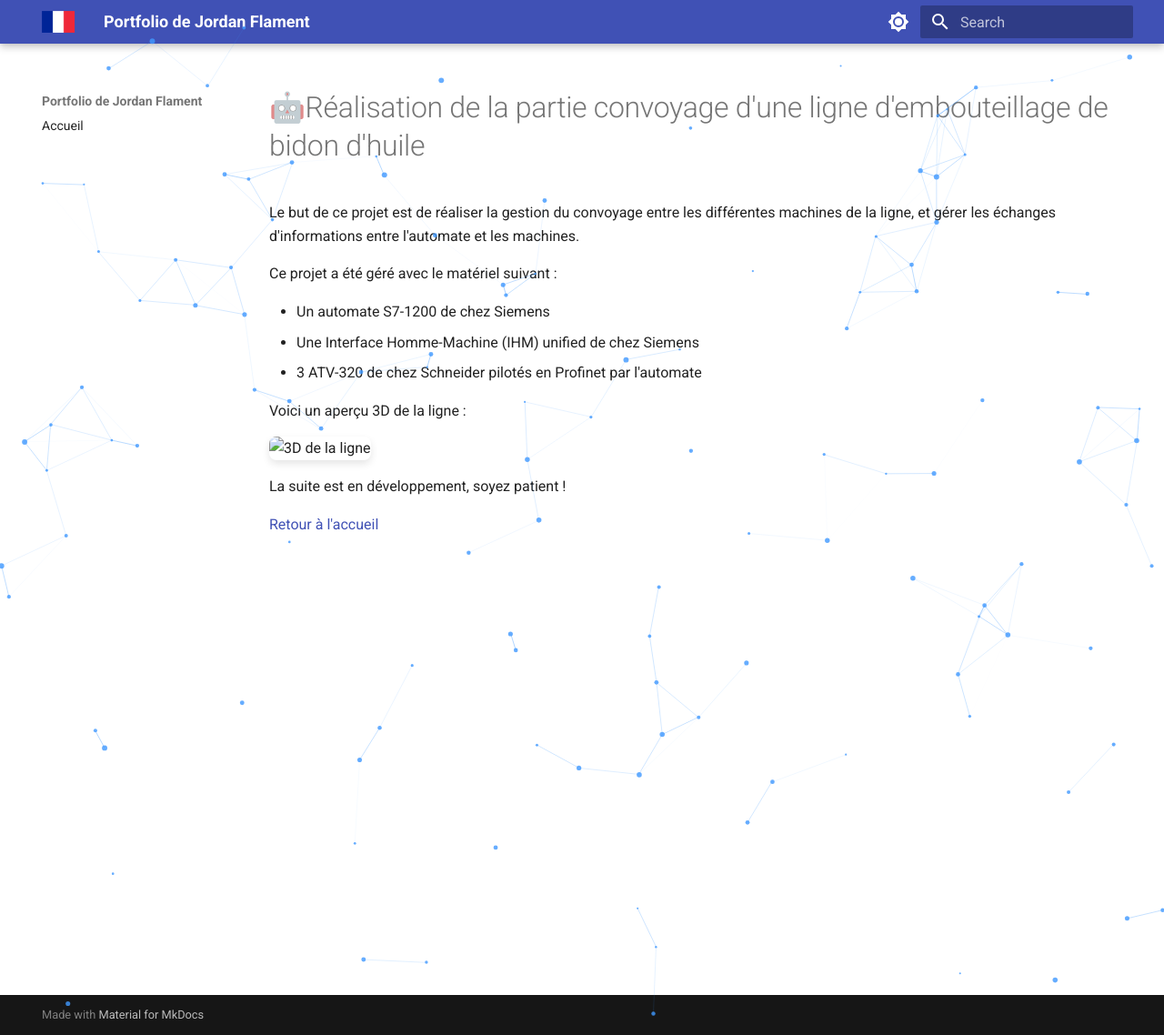
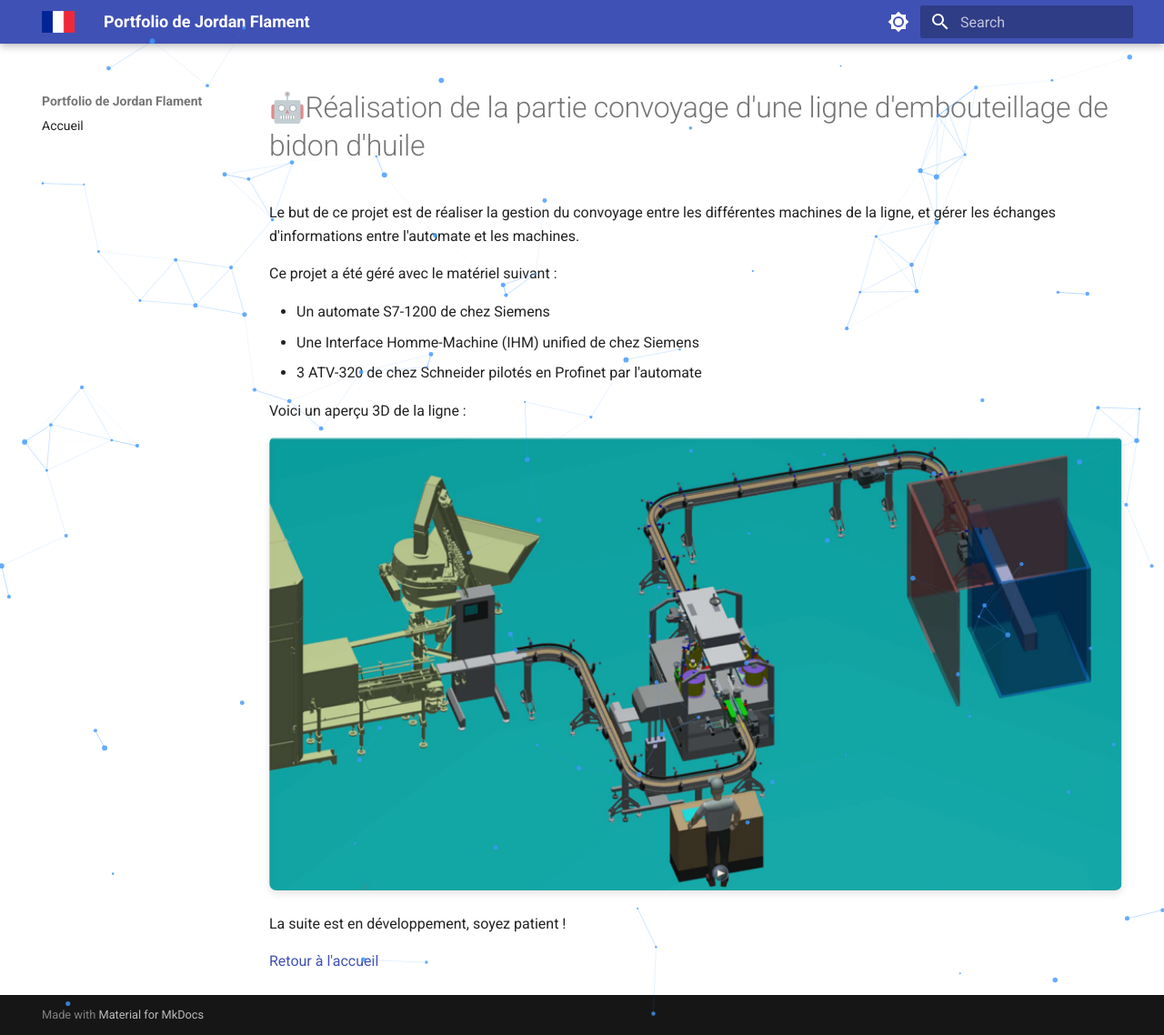
Before and after one commit to jordan-flament/jordan-flament.github.io, an MkDocs documentation site: the page built from docs/projetYacco.md, in a window 1280 px wide and 1138 px high. Shown: the whole window at 91% size. Built offline with MkDocs 1.6.1 and Material for MkDocs 9.7.7, drawn with Linux system fonts in a browser that asks for light colours.

Commit message:
projet V4

```diff
--- a/docs/projetYacco.md
+++ b/docs/projetYacco.md
@@ -10,7 +10,7 @@ Ce projet a été géré avec le matériel suivant :
 
 Voici un aperçu 3D de la ligne :
 
-<img src="images/LigneYacco.png" alt="3D de la ligne" style="width: 100%; border-radius: 8px; box-shadow: 0 4px 8px rgba(0,0,0,0.1);">
+<img src="../images/LigneYacco.png" alt="3D de la ligne" style="width: 100%; border-radius: 8px; box-shadow: 0 4px 8px rgba(0,0,0,0.1);">
 
 La suite est en développement, soyez patient !
 
```
